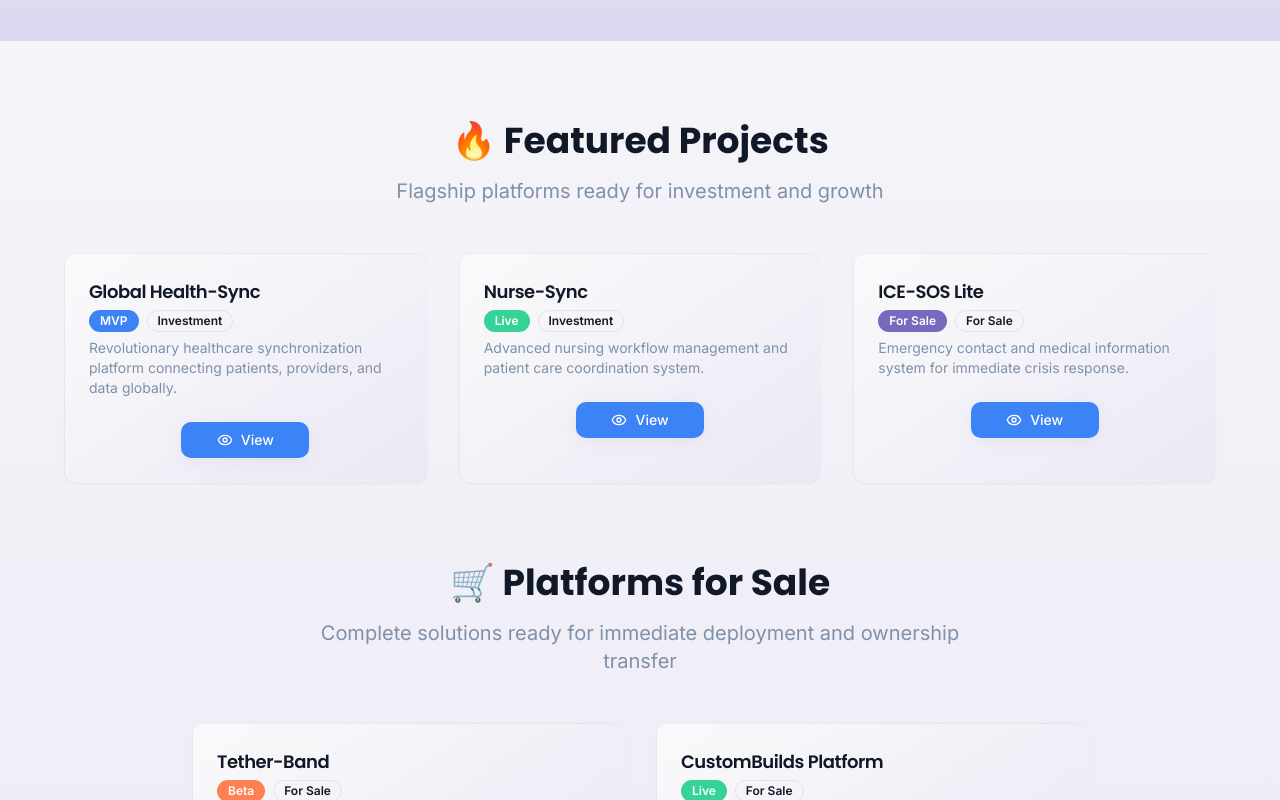
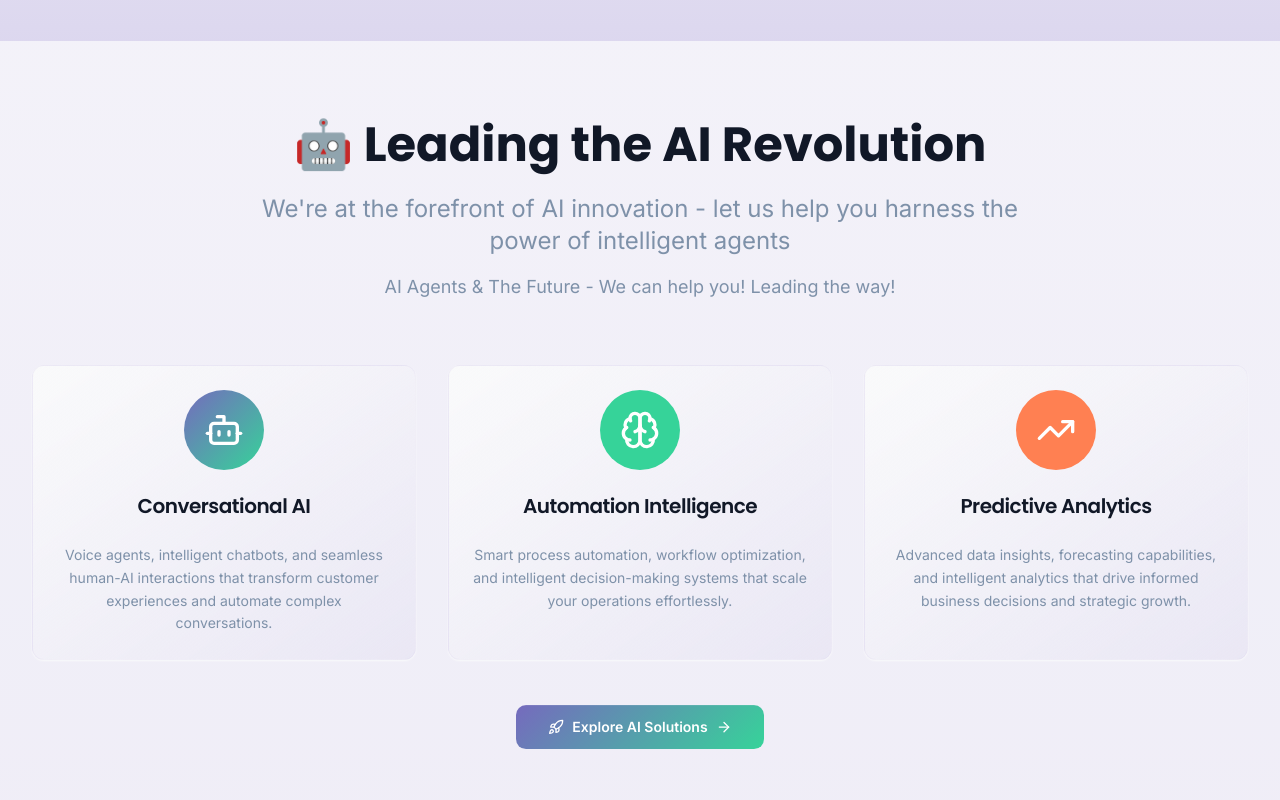
Before and after one commit to LeeSpain/vision-sync, a React (Vite) app: page / in a window 1280 px wide. Shown: the part 620-1420 px from the top of the page. Built offline with nearby package versions, Linux system fonts and the light colour scheme.

Commit message:
Add AI Agents section to homepage
Adds a new section to the homepage featuring "AI Agents & The Future". This section includes a headline, subheading, and a 3-column grid highlighting AI capabilities, with consistent styling and relevant icons.

```diff
--- a/src/pages/Index.tsx
+++ b/src/pages/Index.tsx
@@ -7,7 +7,7 @@ import ProjectCard from '@/components/ProjectCard';
 import Header from '@/components/Layout/Header';
 import Footer from '@/components/Layout/Footer';
 import { leadManager } from '@/utils/leadManager';
-import { ArrowRight, Sparkles, Target, Zap, Building2 } from 'lucide-react';
+import { ArrowRight, Sparkles, Target, Zap, Building2, Bot, Brain, TrendingUp, Rocket } from 'lucide-react';
 
 const Index = () => {
   const [contactForm, setContactForm] = useState({
@@ -194,6 +194,81 @@ const Index = () => {
         </div>
       </section>
 
+      {/* AI Agents & The Future Section */}
+      <section className="py-20 px-4 sm:px-6 lg:px-8 bg-soft-lilac/10">
+        <div className="max-w-7xl mx-auto">
+          <div className="text-center mb-16">
+            <h2 className="text-4xl md:text-5xl font-heading font-bold text-midnight-navy mb-6">
+              🤖 Leading the AI Revolution
+            </h2>
+            <p className="text-xl md:text-2xl text-cool-gray max-w-3xl mx-auto mb-4">
+              We're at the forefront of AI innovation - let us help you harness the power of intelligent agents
+            </p>
+            <p className="text-lg text-cool-gray max-w-2xl mx-auto">
+              AI Agents & The Future - We can help you! Leading the way!
+            </p>
+          </div>
+
+          <div className="grid grid-cols-1 md:grid-cols-3 gap-8 mb-12">
+            <Card className="group bg-gradient-card border-soft-lilac/30 shadow-card hover:shadow-hover transition-all duration-300 hover:scale-105">
+              <CardHeader className="text-center">
+                <div className="mx-auto mb-4 flex h-20 w-20 items-center justify-center rounded-full bg-gradient-primary">
+                  <Bot className="h-10 w-10 text-white" />
+                </div>
+                <CardTitle className="text-xl font-heading text-midnight-navy group-hover:text-royal-purple transition-colors">
+                  Conversational AI
+                </CardTitle>
+              </CardHeader>
+              <CardContent>
+                <CardDescription className="text-center text-cool-gray leading-relaxed">
+                  Voice agents, intelligent chatbots, and seamless human-AI interactions that transform customer experiences and automate complex conversations.
+                </CardDescription>
+              </CardContent>
+            </Card>
+
+            <Card className="group bg-gradient-card border-soft-lilac/30 shadow-card hover:shadow-hover transition-all duration-300 hover:scale-105">
+              <CardHeader className="text-center">
+                <div className="mx-auto mb-4 flex h-20 w-20 items-center justify-center rounded-full bg-emerald-green">
+                  <Brain className="h-10 w-10 text-white" />
+                </div>
+                <CardTitle className="text-xl font-heading text-midnight-navy group-hover:text-emerald-green transition-colors">
+                  Automation Intelligence
+                </CardTitle>
+              </CardHeader>
+              <CardContent>
+                <CardDescription className="text-center text-cool-gray leading-relaxed">
+                  Smart process automation, workflow optimization, and intelligent decision-making systems that scale your operations effortlessly.
+                </CardDescription>
+              </CardContent>
+            </Card>
+
+            <Card className="group bg-gradient-card border-soft-lilac/30 shadow-card hover:shadow-hover transition-all duration-300 hover:scale-105">
+              <CardHeader className="text-center">
+                <div className="mx-auto mb-4 flex h-20 w-20 items-center justify-center rounded-full bg-coral-orange">
+                  <TrendingUp className="h-10 w-10 text-white" />
+                </div>
+                <CardTitle className="text-xl font-heading text-midnight-navy group-hover:text-coral-orange transition-colors">
+                  Predictive Analytics
+                </CardTitle>
+              </CardHeader>
+              <CardContent>
+                <CardDescription className="text-center text-cool-gray leading-relaxed">
+                  Advanced data insights, forecasting capabilities, and intelligent analytics that drive informed business decisions and strategic growth.
+                </CardDescription>
+              </CardContent>
+            </Card>
+          </div>
+
+          <div className="text-center">
+            <Button variant="hero" size="lg" className="animate-float">
+              <Rocket className="h-5 w-5" />
+              Explore AI Solutions
+              <ArrowRight className="h-5 w-5" />
+            </Button>
+          </div>
+        </div>
+      </section>
+
       {/* Projects Section */}
       <section id="projects" className="py-20 px-4 sm:px-6 lg:px-8">
         <div className="max-w-7xl mx-auto">
```
